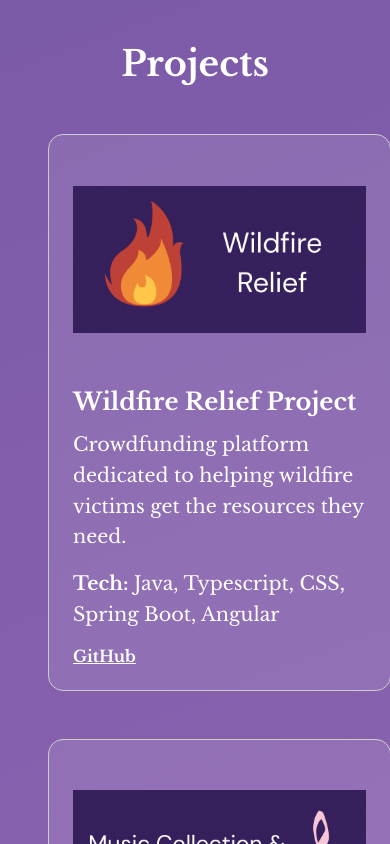
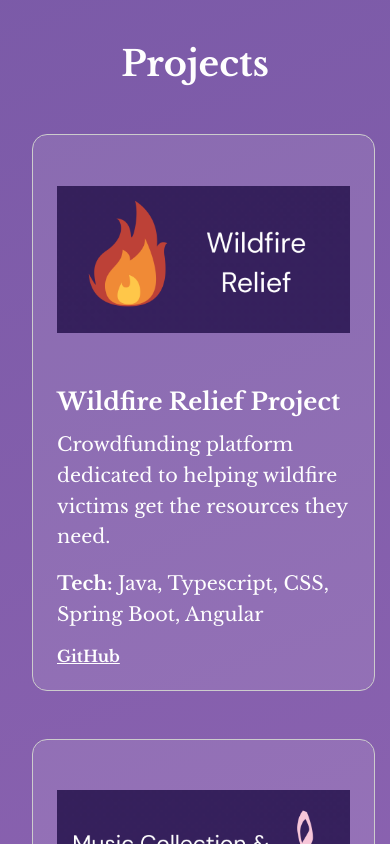
Before and after one commit to amm1746/Alexandra-Mantagas-Portfolio, a React (Create React App) app: page / in a window 390 px wide. Shown: the part 2300-3144 px from the top of the page. Built offline with nearby package versions, Linux system fonts and the light colour scheme.

Commit message:
Mobile fix update

```diff
--- a/src/components/ProjectCard.css
+++ b/src/components/ProjectCard.css
@@ -13,3 +13,13 @@
   text-decoration: none;
   color: #007bff;
 }
+
+@media (max-width: 768px) {
+  .project-card {
+    border: 1px solid #ccc;
+    padding: 1.5rem;
+    border-radius: 8px;
+    margin: 1rem auto;
+    transition: transform 0.2s;
+  }
+}
```
